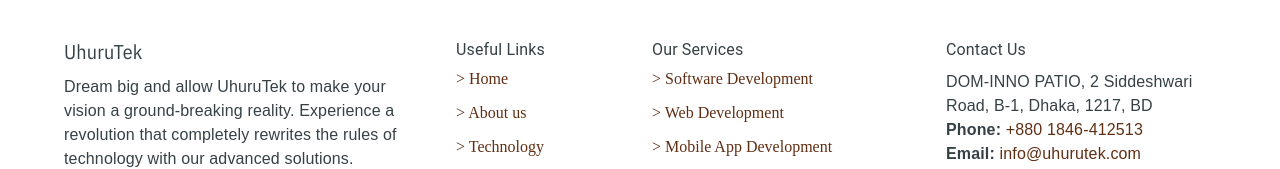
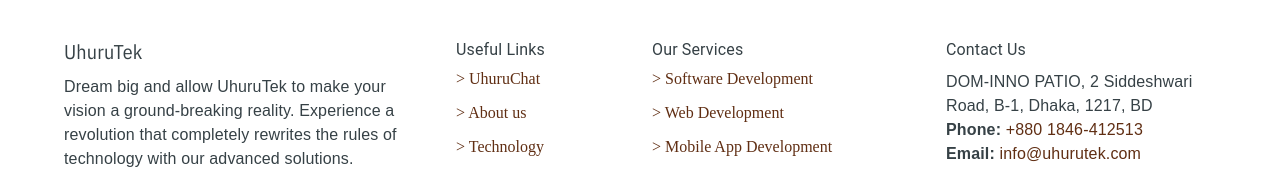
Before and after one commit to uhurutek/uhuruchat, a Next.js app: page / in a window 1280 px wide. Shown: the part 2585-2754 px from the top of the page. Built offline with nearby package versions, Linux system fonts and the light colour scheme; no server answers.

Commit message:
footer link change

```diff
--- a/src/Components/common/FooterNav.js
+++ b/src/Components/common/FooterNav.js
@@ -36,17 +36,17 @@
                                 </Typography>
                                 <ul style={{ listStyleType: 'none', padding: 0 }}>
                                     <li style={{ marginBottom: '1rem' }}>
-                                        <Link href="#" sx={{
+                                        <Link href="/" sx={{
                                             color: '#602e13',
                                             '&:hover': {
                                                 color: '#d76227',
                                             },
                                         }}>
-                                            {'>'} Home
+                                            {'>'} UhuruChat
                                         </Link>
                                     </li>
                                     <li style={{ marginBottom: '1rem' }}>
-                                        <Link href="#about" sx={{
+                                        <Link href="https://uhurutek.com/#about" sx={{
                                             color: '#602e13',
                                             '&:hover': {
                                                 color: '#d76227',
@@ -56,7 +56,7 @@
                                         </Link>
                                     </li>
                                     <li style={{ marginBottom: '1rem' }}>
-                                        <Link href="#technology" sx={{
+                                        <Link href="https://uhurutek.com/#technology" sx={{
                                             color: '#602e13',
                                             '&:hover': {
                                                 color: '#d76227',
@@ -66,7 +66,7 @@
                                         </Link>
                                     </li>
                                     <li style={{ marginBottom: '1rem' }}>
-                                        <Link href="#services" sx={{
+                                        <Link href="https://uhurutek.com/#services" sx={{
                                             color: '#602e13',
                                             '&:hover': {
                                                 color: '#d76227',
@@ -86,7 +86,7 @@
                                 </Typography>
                                 <ul style={{ listStyleType: 'none', padding: 0, }}>
                                     <li style={{ marginBottom: '1rem' }} >
-                                        <Link href="#services" sx={{
+                                        <Link href="https://uhurutek.com/#services" sx={{
                                             color: '#602e13',
                                             '&:hover': {
                                                 color: '#d76227',
@@ -106,7 +106,7 @@
                                         </Link>
                                     </li>
                                     <li style={{ marginBottom: '1rem' }}>
-                                        <Link href="#services" sx={{
+                                        <Link href="https://uhurutek.com/#services" sx={{
                                             color: '#602e13',
                                             '&:hover': {
                                                 color: '#d76227',
@@ -116,7 +116,7 @@
                                         </Link>
                                     </li>
                                     <li style={{ marginBottom: '1rem' }}>
-                                        <Link href="#services" sx={{
+                                        <Link href="https://uhurutek.com/#services" sx={{
                                             color: '#602e13',
                                             '&:hover': {
                                                 color: '#d76227',
```
